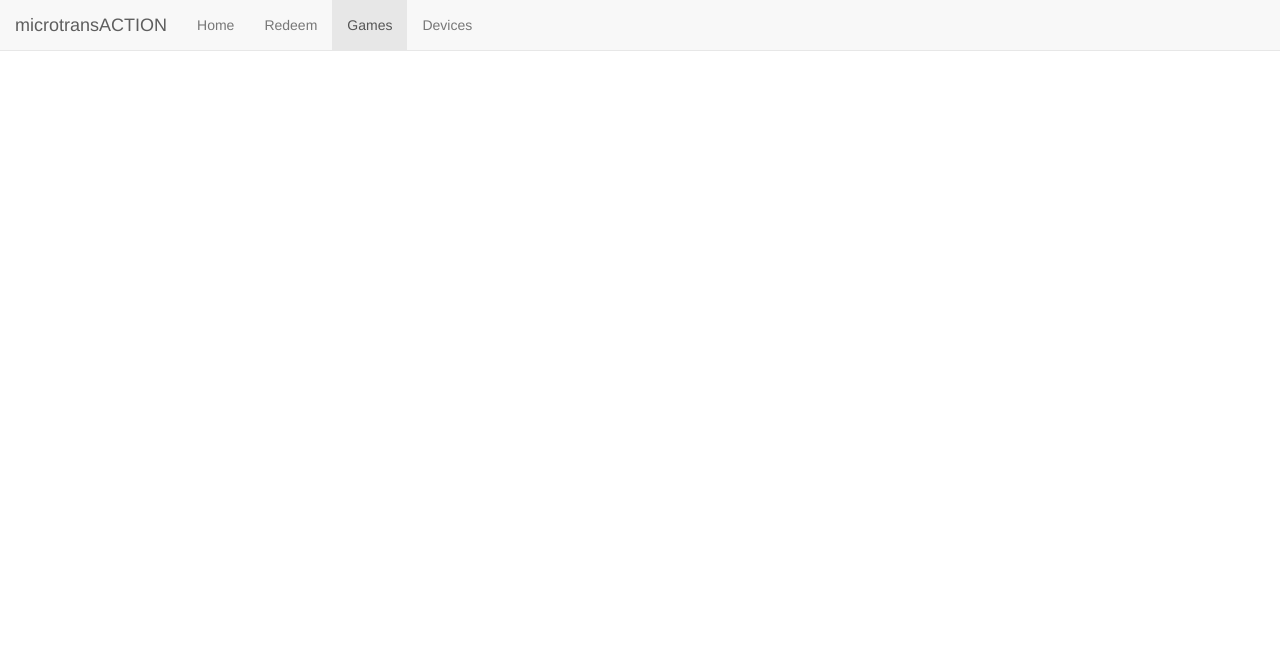
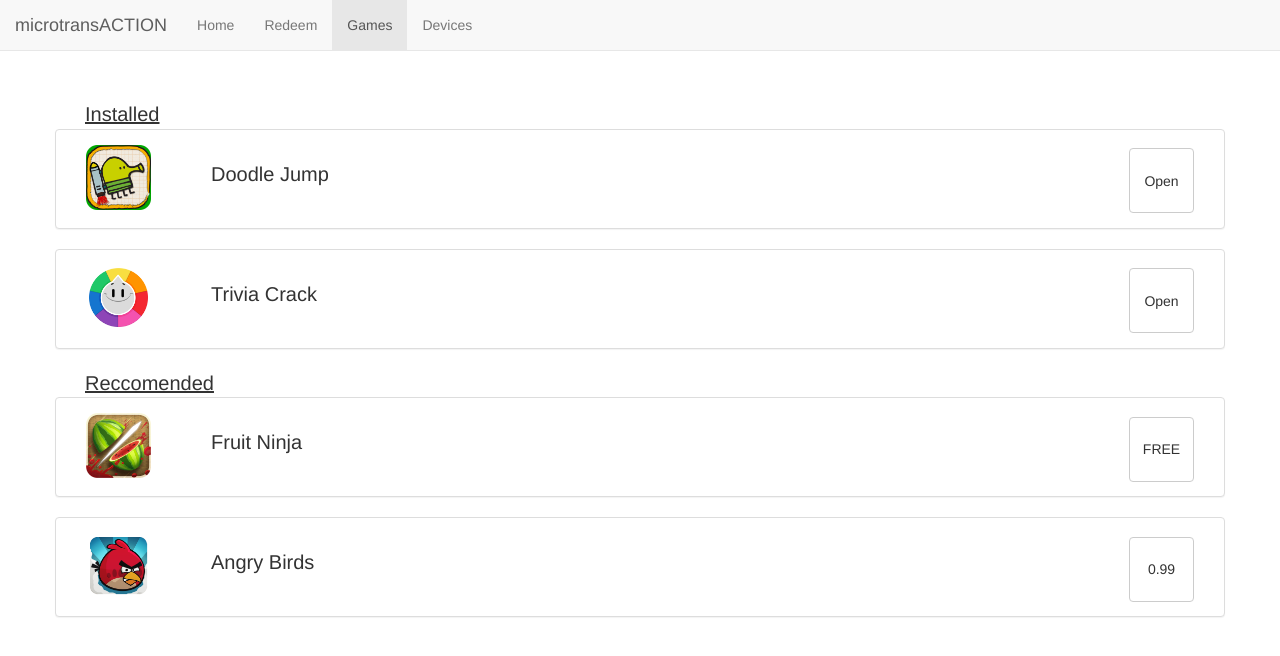
Before and after one commit to tangdrew/EECS-330, a plain HTML site: page games.html in a window 1280 px wide. Drawn offline with nearby package versions, Linux system fonts and the light colour scheme.

Commit message:
games page

```diff
--- a/games.html
+++ b/games.html
@@ -45,8 +45,67 @@
       </nav>
 
 	<!--Body-->
-	<div class="row" style="text-align: center; margin-top: 100px; margin-bottom: 20px">
+	<div class="row" style="text-align: left; margin-top: 100px; margin-bottom: 20px">
 
+    <span style="font-size: 20px; margin-left: 30px"><u>Installed</u></span><br>
+
+    <div class="panel panel-default col-xs-12" style="height:100px">
+      <div class="panel-body">
+        <div style="float: left">
+          <img src="doodlejump.jpg" height="65" width="65"></img>
+        </div>
+        <div style="font-size: 20px; margin-left: 125px; position: relative; top: 15px">
+          Doodle Jump
+        </div>
+        <div class="float: right">
+          <button type="button" class="btn btn-default" style="float: right; width: 65px; height: 65px;  position: relative; top: -25px"><p style="position: relative; top: 5px">Open</p> </button>
+        </div>
+      </div>
+    </div>
+
+     <div class="panel panel-default col-xs-12" style="height:100px">
+      <div class="panel-body">
+        <div style="float: left">
+          <img src="Trivia-Crack-Icon.png" height="65" width="65"></img>
+        </div>
+        <div style="font-size: 20px; margin-left: 125px; position: relative; top: 15px">
+          Trivia Crack
+        </div>
+        <div class="float: right">
+          <button type="button" class="btn btn-default" style="float: right; width: 65px; height: 65px;  position: relative; top: -25px"><p style="position: relative; top: 5px">Open</p> </button>
+        </div>
+      </div>
+    </div>
+
+    <span style="font-size: 20px; margin-left: 30px"><u>Reccomended</u></span><br>
+
+    <div class="panel panel-default col-xs-12" style="height:100px">
+      <div class="panel-body">
+        <div style="float: left">
+          <img src="fruit-ninja.png" height="65" width="65"></img>
+        </div>
+        <div style="font-size: 20px; margin-left: 125px; position: relative; top: 15px">
+          Fruit Ninja
+        </div>
+        <div class="float: right">
+          <button type="button" class="btn btn-default" style="float: right; width: 65px; height: 65px;  position: relative; top: -25px"><p style="position: relative; top: 5px">FREE</p> </button>
+        </div>
+      </div>
+    </div>
+
+    <div class="panel panel-default col-xs-12" style="height:100px">
+      <div class="panel-body">
+        <div style="float: left">
+          <img src="angry birds.png" height="65" width="65"></img>
+        </div>
+        <div style="font-size: 20px; margin-left: 125px; position: relative; top: 15px">
+          Angry Birds
+        </div>
+        <div class="float: right">
+          <button type="button" class="btn btn-default" style="float: right; width: 65px; height: 65px;  position: relative; top: -25px"><p style="position: relative; top: 5px">0.99</p> </button>
+        </div>
+      </div>
+    </div>
 	</div>
 </body>
 
```
Also changed, not shown: index.html (+5 -6 lines), Trivia-Crack-Icon.png (added), angry birds.png (added), doodlejump.jpg (added), fruit-ninja.png (added).
